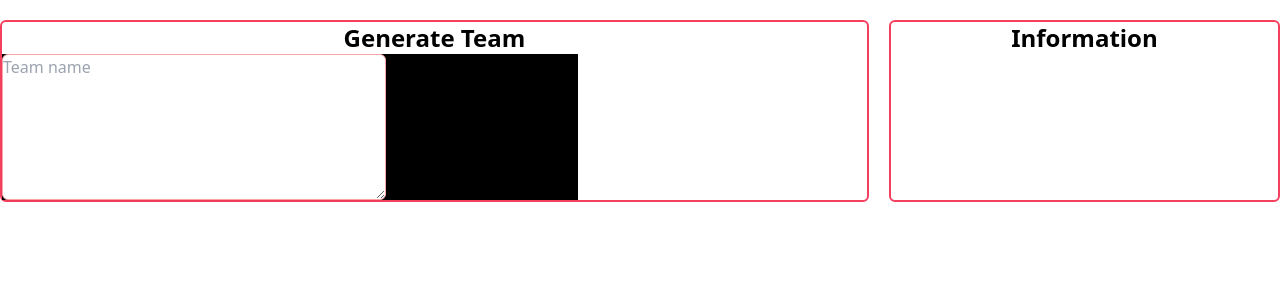
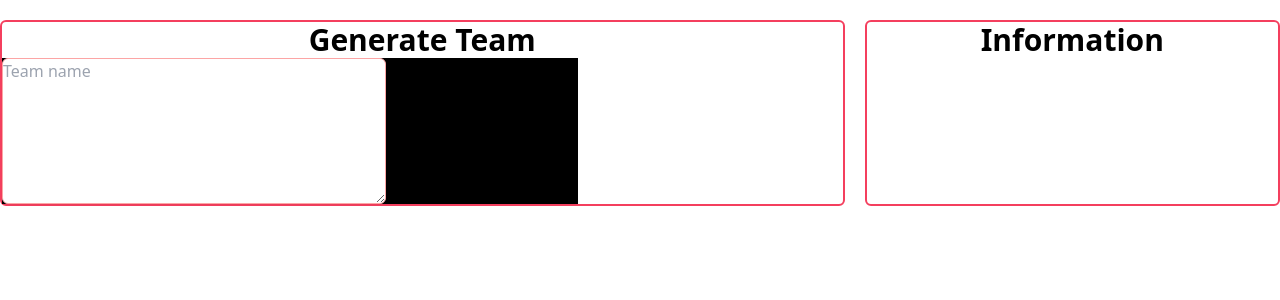
Before and after one commit to Mathias231/Team-randomizer, a React (Create React App) app in the folder client/: page / in a window 1280 px wide. Shown: the top 300 px of the page. Built offline with nearby package versions, Linux system fonts and the light colour scheme.

Commit message:
Bigger text size

```diff
--- a/client/src/App.js
+++ b/client/src/App.js
@@ -7,11 +7,11 @@ function App() {
     <div className="container mx-auto mt-5">
       <div className="grid grid-flow-col space-x-5">
         <div className="col-span-4 border-2 rounded-md border-rose-500">
-          <h1 className="text-2xl text-center font-bold">Generate Team</h1>
+          <h1 className="text-3xl text-center font-bold">Generate Team</h1>
           <Randomize />
         </div>
         <div className="col-span-2 border-2 rounded-md border-rose-500">
-          <h1 className="text-2xl text-center font-bold">Information</h1>
+          <h1 className="text-3xl text-center font-bold">Information</h1>
         </div>
       </div>
     </div>
```
